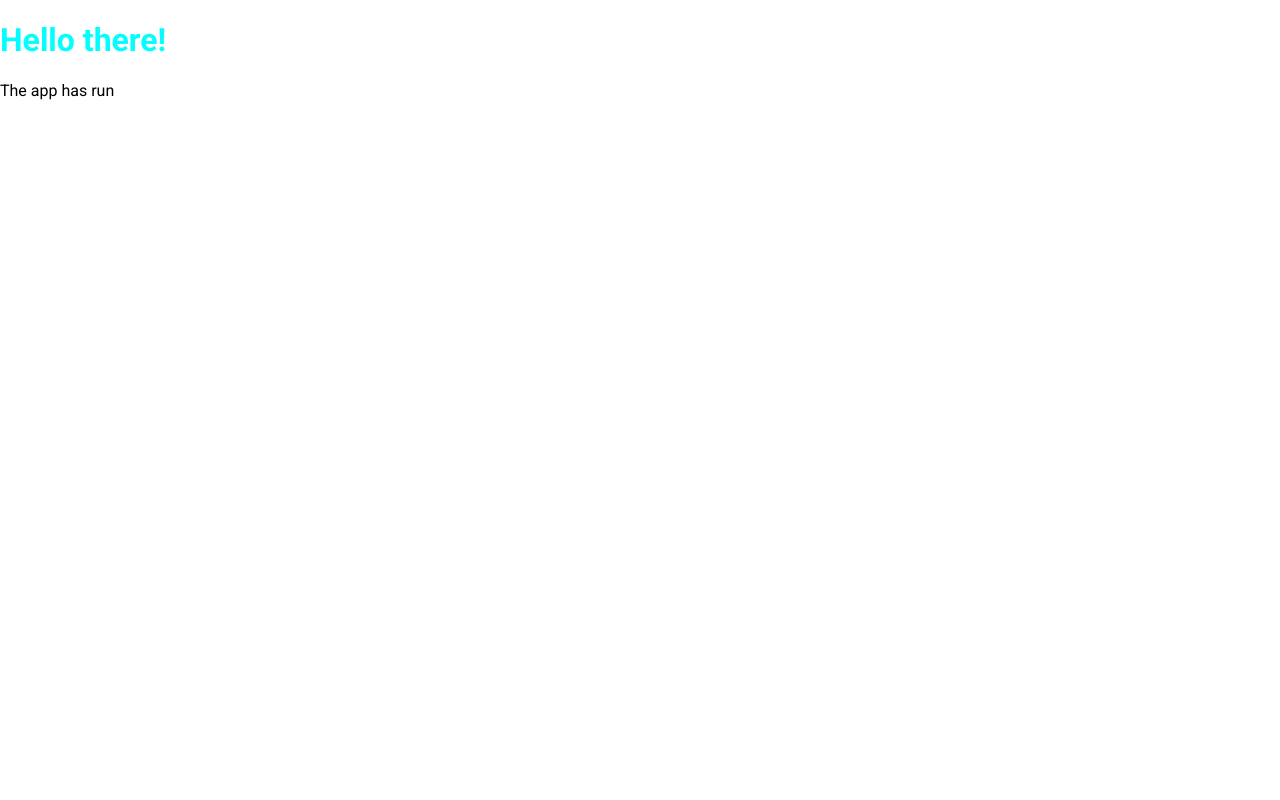
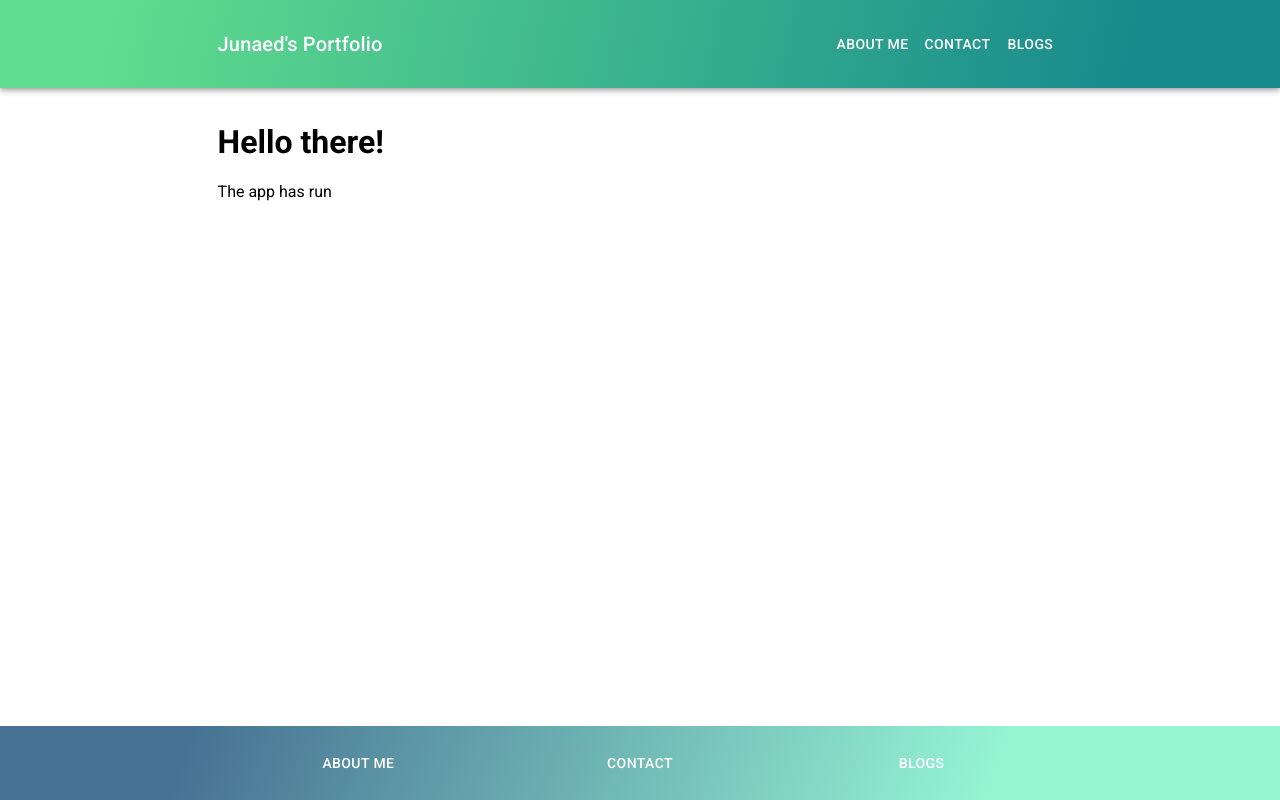
Before and after one commit to rizonjunaed/portfolio, a React (Create React App) app: page / in a window 1280 px wide. Built offline with nearby package versions, Linux system fonts and the light colour scheme.

Commit message:
Implemented required changes for blog site part 1.
1. Set up eslint;
2. Implemented global padding/merging;
3. Removed unnecessary test file & styles;
4. Added navbar & footer;
5. Added homepage content;

```diff
--- a/src/App.css
+++ b/src/App.css
@@ -36,3 +36,7 @@
     transform: rotate(360deg);
   }
 }
+
+.inner-body-padding {
+  padding: 0 17%;
+}
--- a/src/App.js
+++ b/src/App.js
@@ -2,26 +2,31 @@ import React from 'react';
 import {
   BrowserRouter,
   Switch,
-  Route
+  Route,
 } from 'react-router-dom';
 import routes from './config/routes';
+import Navbar from './components/Navbar';
+import Footer from './components/Footer';
+import './App.css';
 
-
-const App = () => {
-  return (
+const App = () => (
   <BrowserRouter>
+    <Navbar />
     <Switch>
+      <div className="inner-body-padding">
         {routes.map((route) => (
           <Route
             path={route.path}
-                render={props => <route.component {...props} />}
+            // eslint-disable-next-line react/jsx-props-no-spreading
+            render={(props) => <route.component {...props} />}
             key={route.path}
             exact={route.exact}
           />
         ))}
+      </div>
     </Switch>
+    <Footer />
   </BrowserRouter>
 );
-}
 
 export default App;
--- /dev/null
+++ b/src/components/Footer/index.jsx
@@ -0,0 +1,28 @@
+import React from 'react';
+import './styles.css';
+import Grid from '@material-ui/core/Grid';
+import Typography from '@material-ui/core/Typography';
+
+const Footer = () => (
+  <div className="footer">
+    <Grid container justify="space-between">
+      <Grid item xs={4}>
+        <Typography component="p" variant="button" className="link" align="center">
+          About Me
+        </Typography>
+      </Grid>
+      <Grid item xs={4}>
+        <Typography component="p" variant="button" className="link" align="center">
+          Contact
+        </Typography>
+      </Grid>
+      <Grid item xs={4}>
+        <Typography component="p" variant="button" className="link" align="center">
+          Blogs
+        </Typography>
+      </Grid>
+    </Grid>
+  </div>
+);
+
+export default Footer;
--- /dev/null
+++ b/src/components/Footer/styles.css
@@ -0,0 +1,14 @@
+.footer {
+    position: absolute;
+    width: 100%;
+    box-sizing: border-box;
+    bottom: 0;
+    margin-top: 25px;
+    padding: 25px 17%;
+    background-image: linear-gradient( 110.5deg,  rgba(71,114,148,1) 14.9%, rgba(149,245,211,1) 77.9% );
+}
+
+.link {
+    color: #fff;
+    text-transform: uppercase;
+}
--- /dev/null
+++ b/src/components/Navbar/index.jsx
@@ -0,0 +1,46 @@
+import React from 'react';
+import { makeStyles } from '@material-ui/core/styles';
+import AppBar from '@material-ui/core/AppBar';
+import Toolbar from '@material-ui/core/Toolbar';
+import Typography from '@material-ui/core/Typography';
+import Button from '@material-ui/core/Button';
+
+const useStyles = makeStyles((theme) => ({
+  root: {
+    flexGrow: 1,
+  },
+  menuButton: {
+    marginRight: theme.spacing(2),
+  },
+  title: {
+    flexGrow: 1,
+  },
+  appBar: {
+    padding: '20px 0',
+    backgroundImage: 'linear-gradient( 102.1deg,  rgba(96,221,142,1) 8.7%, rgba(24,138,141,1) 88.1% )',
+  },
+  toolBar: {
+    padding: '0 17%',
+  },
+}));
+
+const Navbar = () => {
+  const classes = useStyles();
+
+  return (
+    <div className={classes.root}>
+      <AppBar className={classes.appBar} position="static">
+        <Toolbar className={classes.toolBar} variant="dense">
+          <Typography variant="h6" className={classes.title}>
+            Junaed&apos;s Portfolio
+          </Typography>
+          <Button color="inherit">About Me</Button>
+          <Button color="inherit">Contact</Button>
+          <Button color="inherit">Blogs</Button>
+        </Toolbar>
+      </AppBar>
+    </div>
+  );
+};
+
+export default Navbar;
--- a/src/pages/AboutMe/styles.css
+++ b/src/pages/AboutMe/styles.css
@@ -1,3 +1 @@
-.title {
-    color: aqua;
-}
+.title {}
--- a/src/pages/Blog/styles.css
+++ b/src/pages/Blog/styles.css
@@ -1,3 +1 @@
-.title {
-    color: aqua;
-}
+.title {}
--- a/src/pages/Blogs/styles.css
+++ b/src/pages/Blogs/styles.css
@@ -1,3 +1 @@
-.title {
-    color: aqua;
-}
+.title {}
--- a/src/pages/Contact/styles.css
+++ b/src/pages/Contact/styles.css
@@ -1,3 +1 @@
-.title {
-    color: aqua;
-}
+.title {}
--- a/src/pages/HomePage/styles.css
+++ b/src/pages/HomePage/styles.css
@@ -1,3 +1,3 @@
 .title {
-    color: aqua;
+  margin-top: 35px;
 }
```
Also changed, not shown: package.json (+12 -0 lines), .eslintrc.json (added), 2 other files (tests, documents, lock files or other folders). Lines whose indentation alone changed are shown as unchanged.
